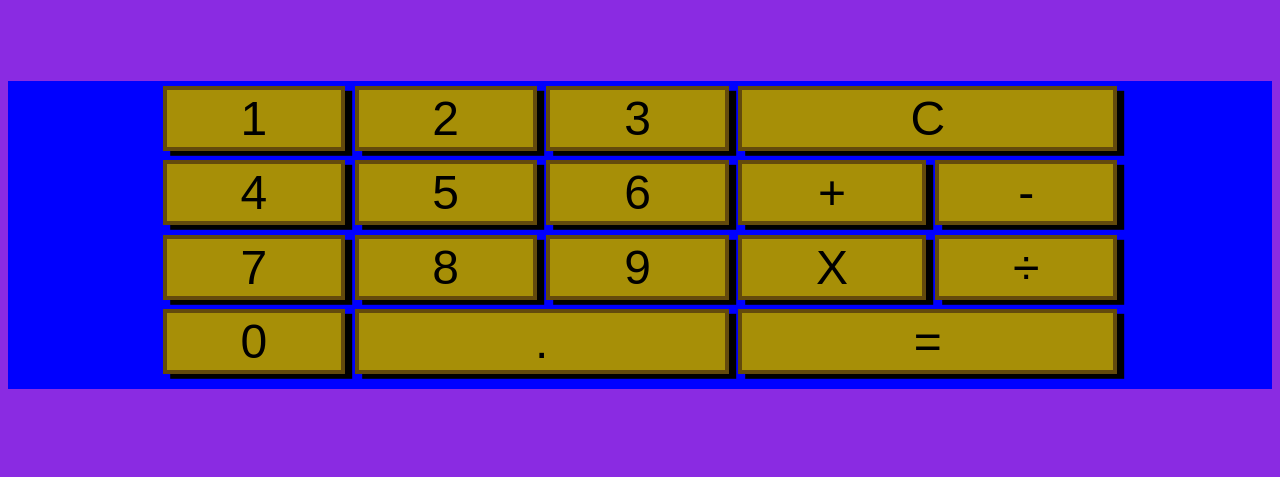
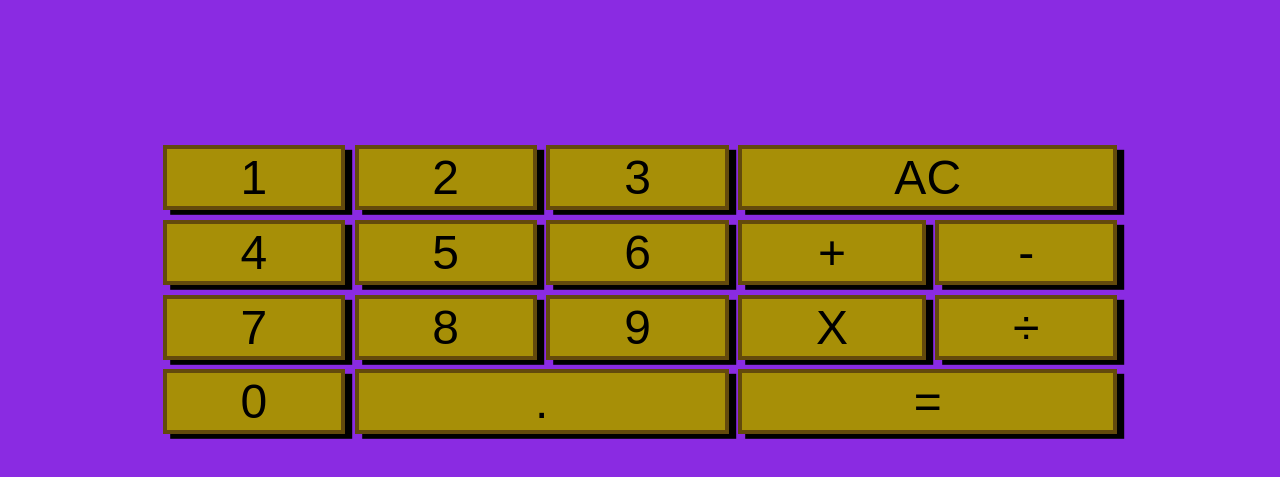
Before and after one commit to LMathers00/Calculator, a plain HTML site: page index.html in a window 1280 px wide. Shown: the part 69-546 px from the top of the page. Drawn offline with Linux system fonts and the light colour scheme.

Commit message:
added extra contrast

```diff
--- a/index.html
+++ b/index.html
@@ -20,7 +20,7 @@
             <button class = "calculator__operator calculator__operator-plus" value ="+">+</button>
             <button class = "calculator__operator calculator__operator-divide" value ="/">÷</button>
             <button class = "calculator__operator calculator__operator-times" value ="*">X</button>
-            <button class = "calculator__all-clear" value =""  id = "calculator__all-clear" onclick="clearValues(event)">C</button>
+            <button class = "calculator__all-clear" value =""  id = "calculator__all-clear" onclick="clearValues(event)">AC</button>
             <button class = "calculator__number calculator__number-one" value ="1">1</button>
             <button class = "calculator__number calculator__number-two" value ="2">2</button>
             <button class = "calculator__number calculator__number-three" value ="3">3</button>
--- a/style.scss
+++ b/style.scss
@@ -34,7 +34,7 @@
     "nought decimal decimal equals equals";
     padding: 10px;
     padding-top: 0;
-    background-color: blue;
+    //background-color: blue;
 }
 
 .container {
@@ -46,7 +46,8 @@
     display: flex;
     align-items: center;
     justify-content: center;
-    //font-size: 3rem;
+    font-size: 3rem;
+    color: rgb(22, 255, 22);
     height: 1rem;
     //background-color: aqua;
     padding: 0;
@@ -65,6 +66,7 @@ button:active {
     background-color: aliceblue;
 }
 
+//My mind is convinced there's an i in query
 @media screen and (min-width: 768px){
     .calculator{
         padding-left: 100px ;
```
Also changed, not shown: style.css, 1 other file.
